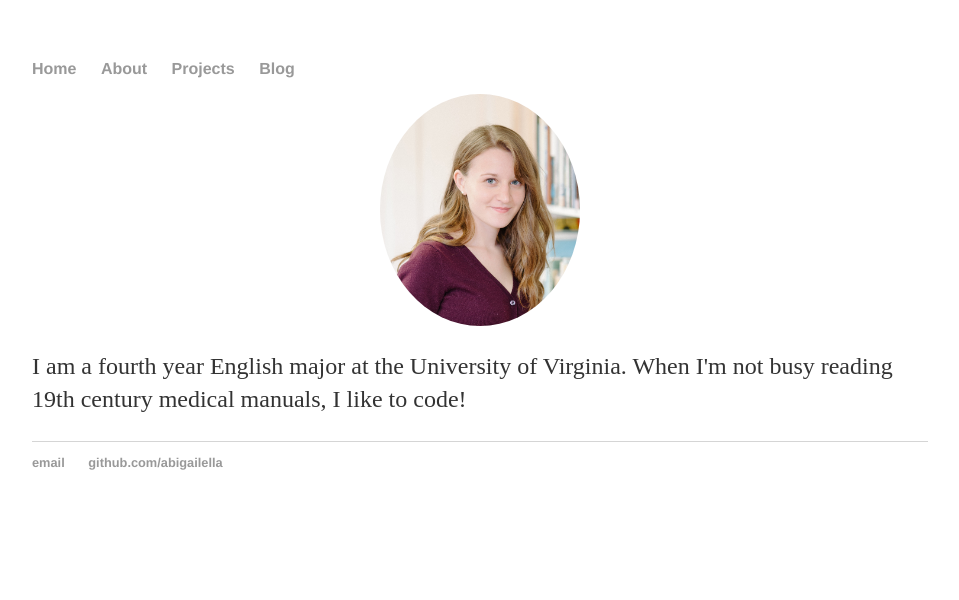
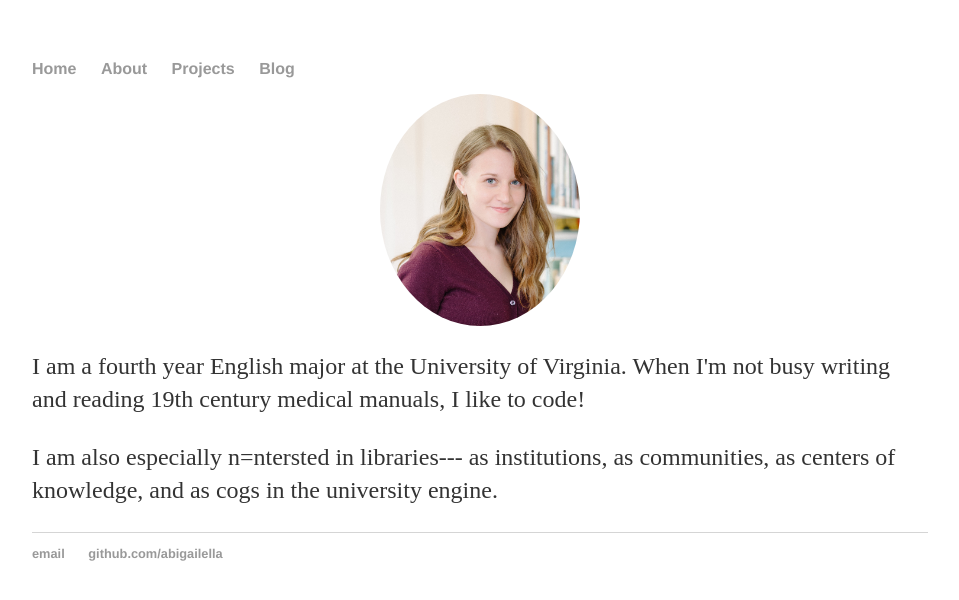
Before and after one commit to abigailella/abigailella.github.io, a Jekyll site: the page built from about.html, in a window 1280 px wide. Shown: the top 600 px of the page, without its empty margins (160-1119 px from the left). Built offline with Jekyll 4.4.1, drawn with Linux system fonts in a browser that asks for light colours.

Commit message:
Update about.html

```diff
--- a/about.html
+++ b/about.html
@@ -20,7 +20,9 @@ img {
 
 <img src="headshot.jpg" alt="Avatar" style="width:200px">
 <p>I am a fourth year English major at the University of Virginia.
-					When I'm not busy reading 19th century medical manuals, I like to code!</p>
+					When I'm not busy writing and reading 19th century medical manuals, I like to code!</p>
+<p>I am also especially n=ntersted in libraries--- as institutions, as communities, as centers of knowledge,
+and as cogs in the university engine.  </p>
 </body>
 </html>
 
```
